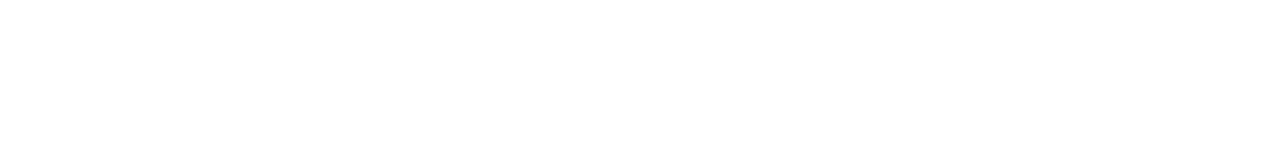
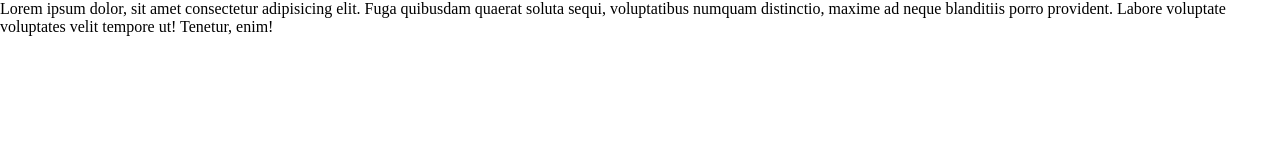
Before and after one commit to Almousaz/Pluralsight-Login-Page-Clone---HTML-CSS, a plain HTML site: page index.html in a window 1280 px wide. Drawn offline with Linux system fonts and the light colour scheme.

Commit message:
adding some padding and margin

```diff
--- a/index.html
+++ b/index.html
@@ -7,6 +7,7 @@
 <link rel="stylesheet" href="style.css">
 </head>
 <body>
+    <p>Lorem ipsum dolor, sit amet consectetur adipisicing elit. Fuga quibusdam quaerat soluta sequi, voluptatibus numquam distinctio, maxime ad neque blanditiis porro provident. Labore voluptate voluptates velit tempore ut! Tenetur, enim!</p>
 
     <SCript src="app.js"></SCript>
 </body>
--- a/style.css
+++ b/style.css
@@ -0,0 +1,5 @@
+* {
+    padding: 0;
+    margin: 0;
+    box-sizing: border-box;
+}
```
